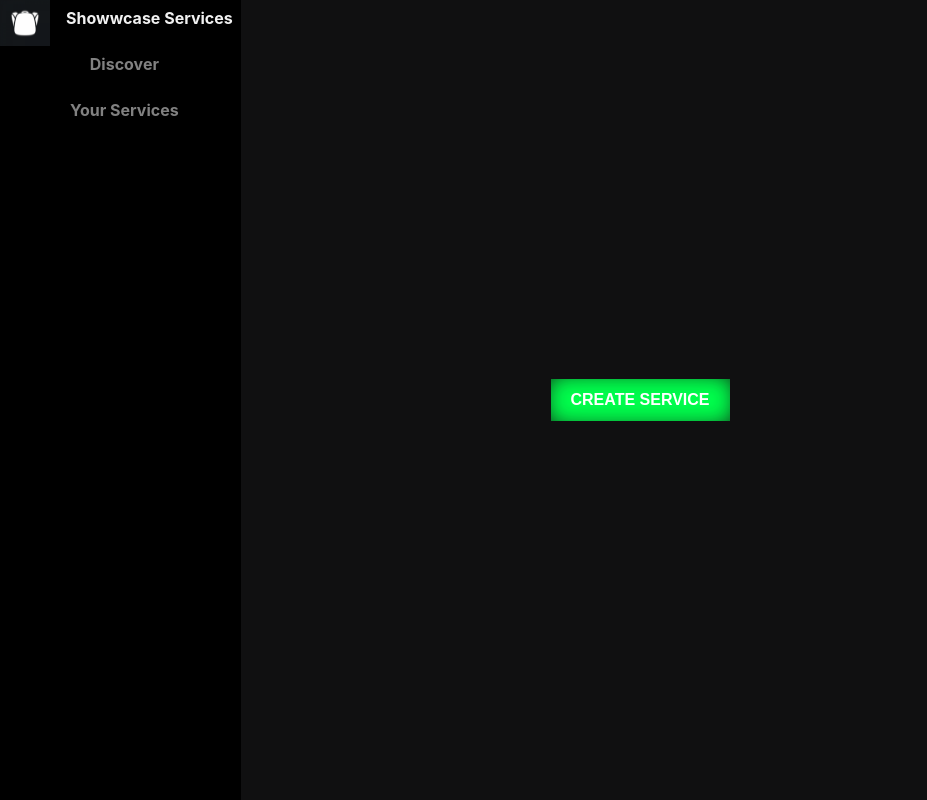
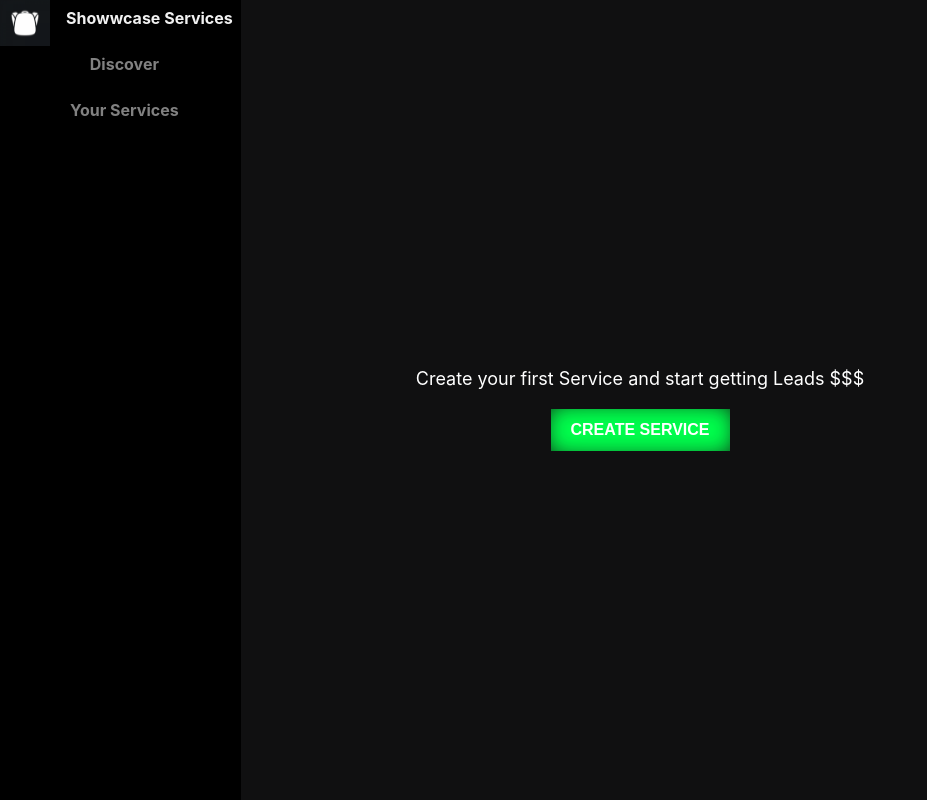
Before and after one commit to sirajlekhak/showw-services, a React (Create React App) app: page /YourServices in a window 1280 px wide. Shown: the whole page, without its empty margins (0-927 px from the left). Built offline with nearby package versions, Linux system fonts and the light colour scheme.

Commit message:
created YourService page

```diff
--- a/src/App.css
+++ b/src/App.css
@@ -125,9 +125,17 @@ a:hover {
 /* Add these styles to your CSS file */
 .center {
   display: flex;
+  flex-direction: column;
   justify-content: center;
   align-items: center;
   height: 100vh;
+}
+
+.description {
+  text-align: center;
+  margin-bottom: 20px;
+  font-size: 18px;
+  color: #fff;
 }
 
 .neon-button {
@@ -142,6 +150,7 @@ a:hover {
   overflow: hidden;
   cursor: pointer;
   outline: none;
+
 }
 
 .neon-button:before,
--- a/src/CreateService.jsx
+++ b/src/CreateService.jsx
@@ -1,18 +1,19 @@
 import React from "react";
 
-function CreateService({onClick}) {
+function CreateService({ onClick }) {
   const handleCreateService = () => {
     // Logic for creating a service goes here
     console.log("Creating a new service");
   };
 
   return (
-
     <div className="center">
+      <p className="description">Create your first Service and start getting Leads $$$</p>
       <button onClick={onClick} className="neon-button">
         Create Service
       </button>
     </div>
   );
 }
+
 export default CreateService;
```
Lines whose indentation alone changed are shown as unchanged.
